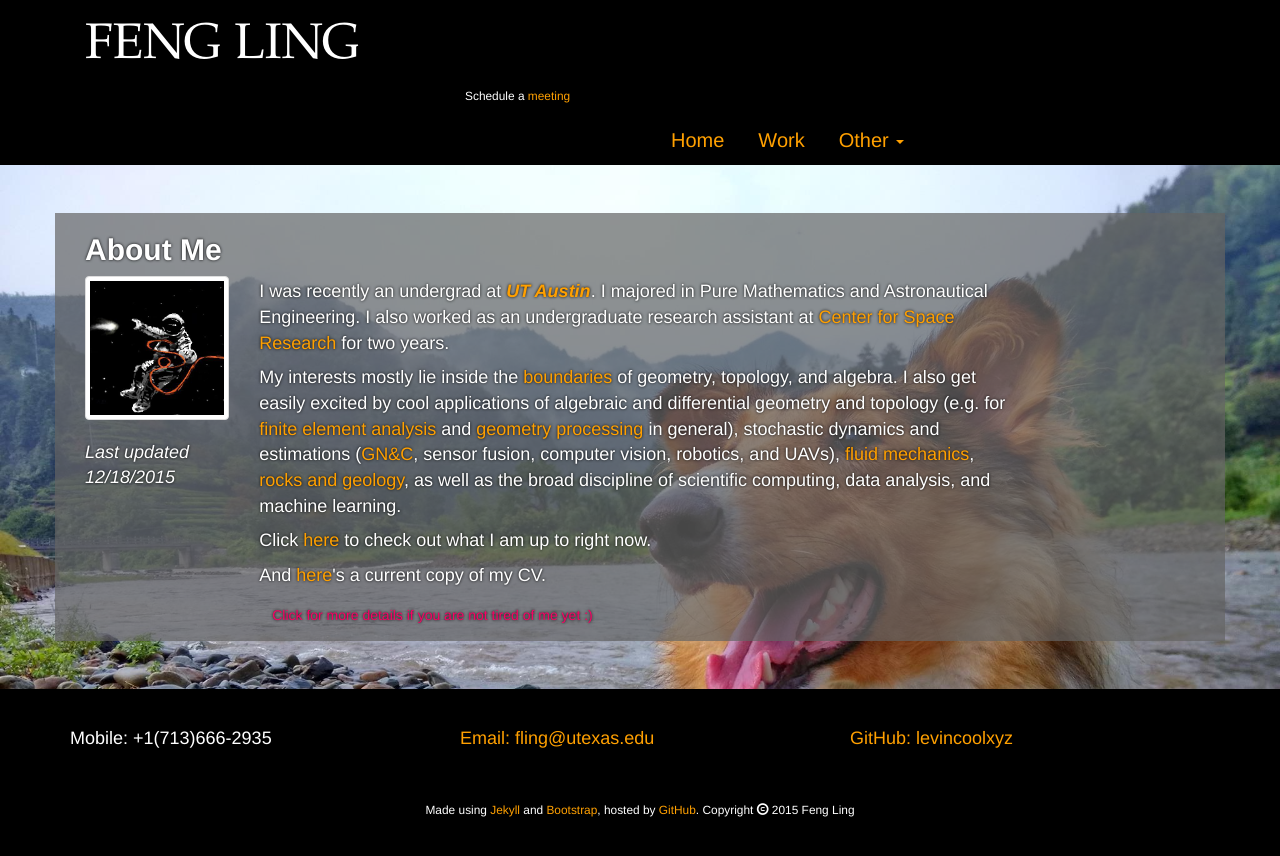
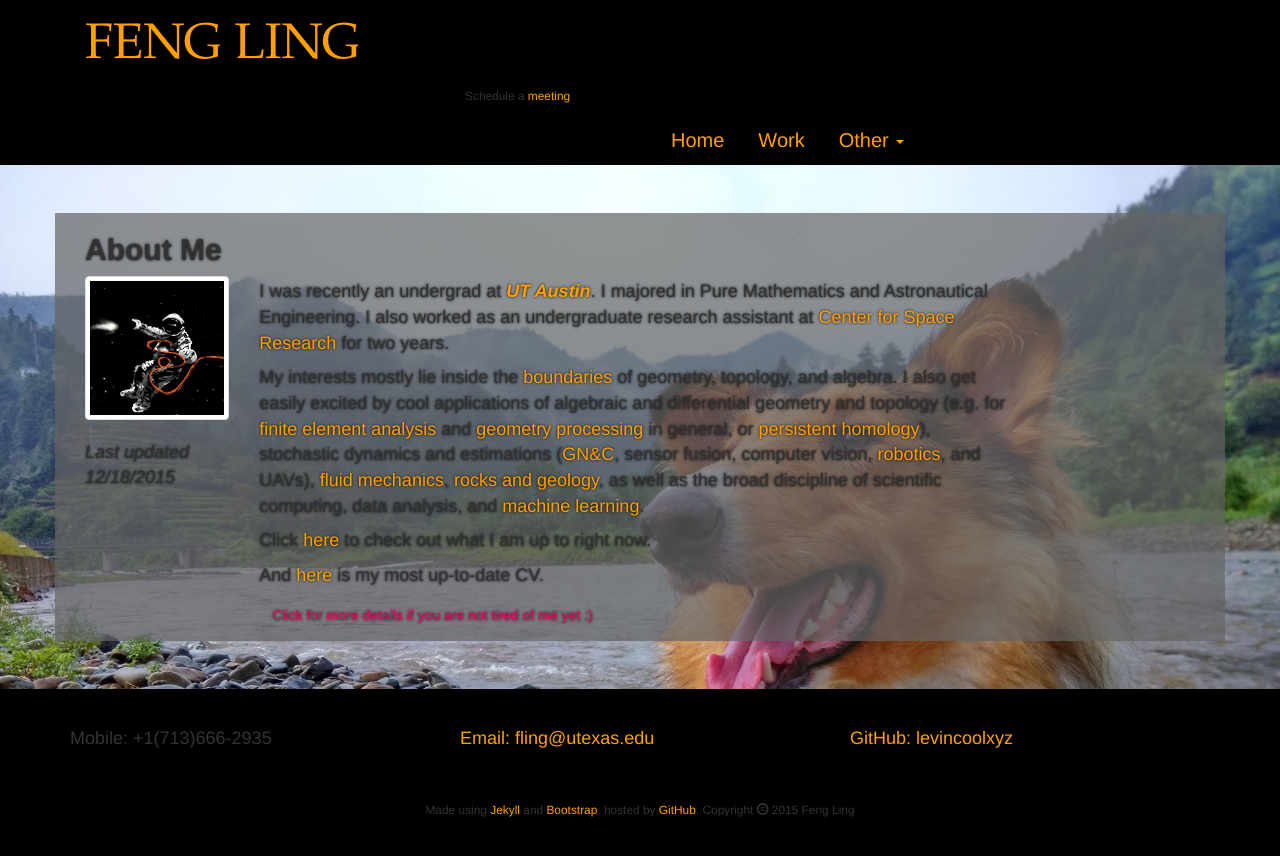
Before and after one commit to levincoolxyz/levincoolxyz.github.io, a Jekyll site: the page built from index.html, in a window 1280 px wide. Shown: the top 856 px of the page. Built offline with Jekyll 4.4.1, drawn with Linux system fonts in a browser that asks for light colours; comment, search, counter and statistics services are not loaded.

Commit message:
new commit

```diff
--- a/index.html
+++ b/index.html
@@ -18,9 +18,9 @@
 		</div>
 		<div class="container col-md-9">
 			<p>I was recently an undergrad at <a href="https://utexas.edu"><strong><em>UT Austin</em></strong></a>. I majored in Pure Mathematics and Astronautical Engineering. I also worked as an undergraduate research assistant at <a href="http://www.csr.utexas.edu/">Center for Space Research</a> for two years.</p>
-			<p>My interests mostly lie inside the <a href="/images/illuminati.png" >boundaries</a> of geometry, topology, and algebra. I also get easily excited by cool applications of algebraic and differential geometry and topology (e.g. for <span title="click for my write up about exact conservation (mixed) methods"><a href="/paper/Application of DEC on MFEM.pdf">finite element analysis</a></span> and <span title="You should visit Prof.Keenan Crane's website if you haven't before!"><a href="https://youtu.be/mIUi1zIUQJw?t=3m42s">geometry processing</a></span> in general), stochastic dynamics and estimations (<a href="http://radionavlab.ae.utexas.edu/">GN&C</a>, sensor fusion, computer vision, robotics, and UAVs), <a href="http://fuckyeahfluiddynamics.tumblr.com/">fluid mechanics</a>, <a href="http://the-earth-story.com/">rocks and geology</a>, as well as the broad discipline of scientific computing, data analysis, and machine learning.</p>
+			<p>My interests mostly lie inside the <a href="/images/illuminati.png" >boundaries</a> of geometry, topology, and algebra. I also get easily excited by cool applications of algebraic and differential geometry and topology (e.g. for <span title="click for my write up about exact conservation (mixed) methods"><a href="/paper/Application of DEC on MFEM.pdf">finite element analysis</a></span> and <span title="You should visit Prof.Keenan Crane's website if you haven't before!"><a href="https://youtu.be/mIUi1zIUQJw?t=3m42s">geometry processing</a></span> in general, or <a href="http://www.ams.org/journals/notices/201101/rtx110100036p.pdf">persistent homology</a>), stochastic dynamics and estimations (<a href="http://radionavlab.ae.utexas.edu/">GN&C</a>, sensor fusion, computer vision, <a href="http://www.bostondynamics.com/" >robotics</a>, and UAVs), <a href="http://fuckyeahfluiddynamics.tumblr.com/">fluid mechanics</a>, <a href="http://the-earth-story.com/">rocks and geology</a>, as well as the broad discipline of scientific computing, data analysis, and <a href="http://work.caltech.edu/library/">machine learning</a>.</p>
 			<p>Click <a href="activity.html">here</a> to check out what I am up to right now.</p>
-			<p>And <a href="/cv/Ling,Feng - cv.pdf">here</a>'s a current copy of my CV.</p>
+			<p>And <a href="/cv/Ling,Feng - cv.pdf">here</a> is my most up-to-date CV.</p>
 
 			<p><a data-toggle="collapse" data-target="#moreinfo" class="btn" style="color:rgb(250,0,100) !important;">Click for more details if you are not tired of me yet :)</a></p>
 			<div id="moreinfo" class="collapse">
--- a/stylesheets/main.css
+++ b/stylesheets/main.css
@@ -25,7 +25,7 @@
 p,
 li,
 span {
-	color: white !important;
+/*	color: white !important;*/
 }
 
 /* header-style */
```
Also changed, not shown: other parts of index.html (+1 -1 lines).
